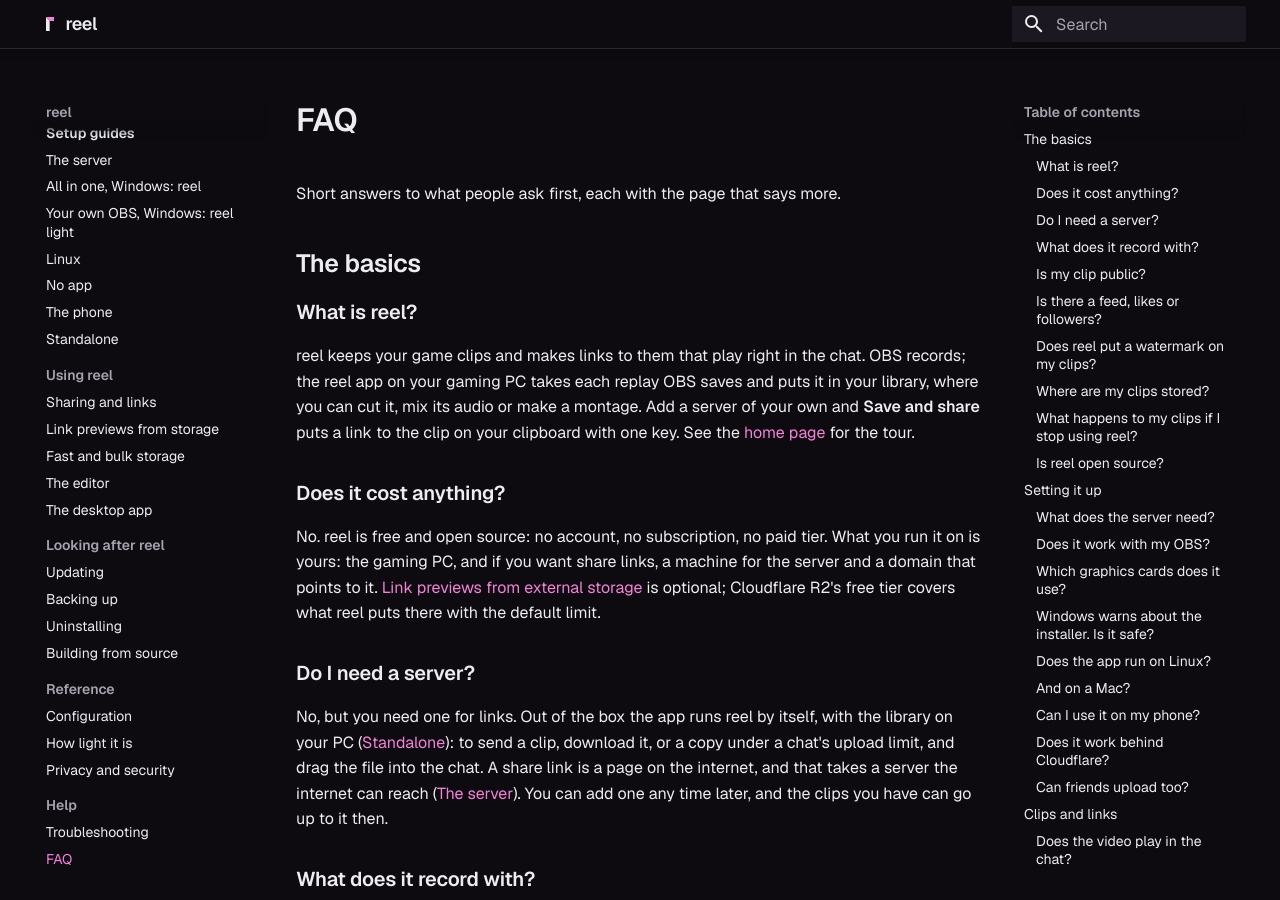
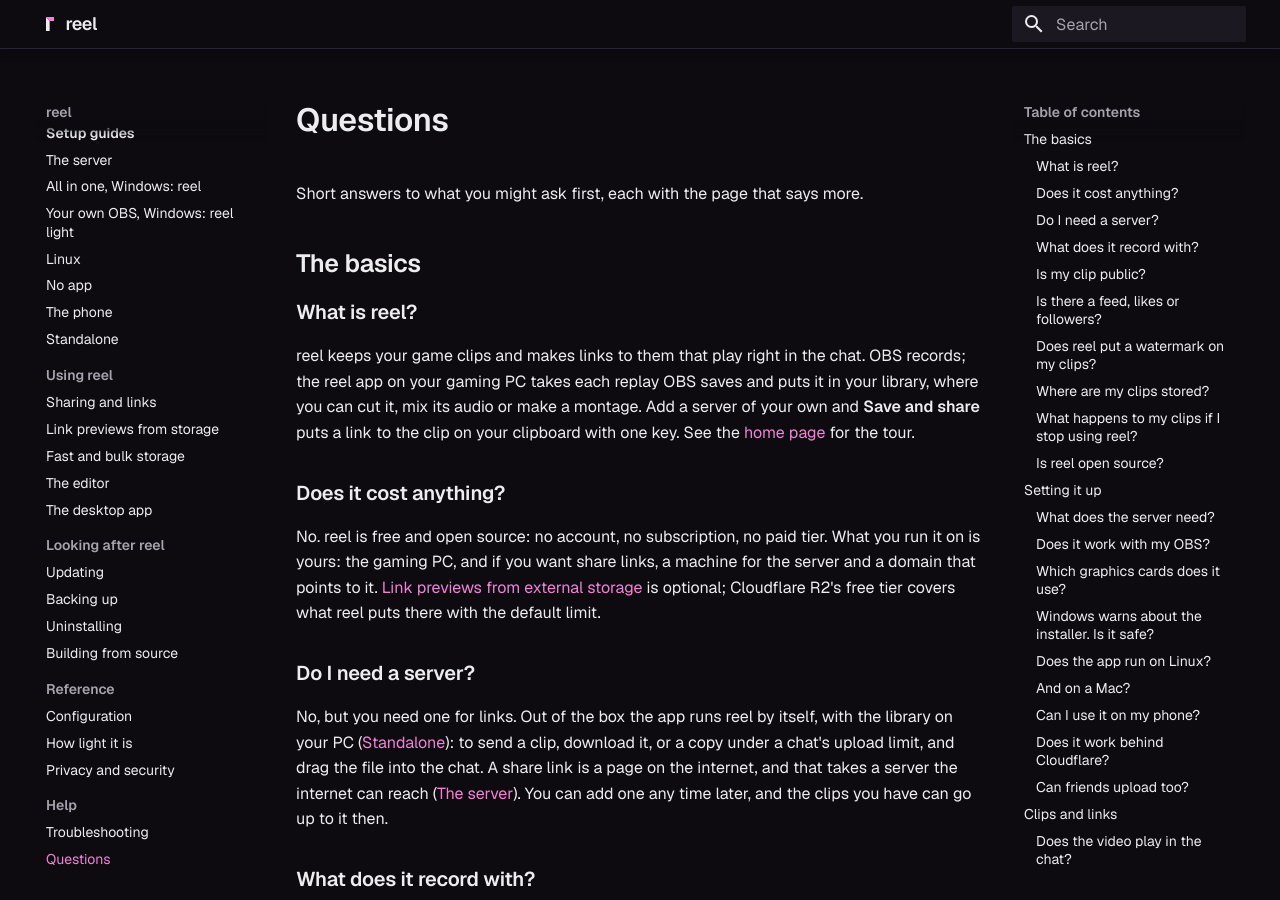
Before and after one commit to Locko2901/reel, an MkDocs documentation site: the page built from docs/faq.md, in a window 1280 px wide and 900 px high. Built offline with MkDocs 1.6.1 and Material for MkDocs 9.7.7, drawn with Linux system fonts in a browser that asks for light colours.

Commit message:
docs: the FAQ is called Questions

```diff
--- a/docs/faq.md
+++ b/docs/faq.md
@@ -1,6 +1,6 @@
-# FAQ
+# Questions
 
-Short answers to what people ask first, each with the page that says
+Short answers to what you might ask first, each with the page that says
 more.
 
 ## The basics
--- a/mkdocs.yml
+++ b/mkdocs.yml
@@ -78,4 +78,4 @@ nav:
       - Privacy and security: privacy.md
   - Help:
       - Troubleshooting: troubleshooting.md
-      - FAQ: faq.md
+      - Questions: faq.md
```
Also changed, not shown: README.md (+1 -1 lines), 1 other file.
